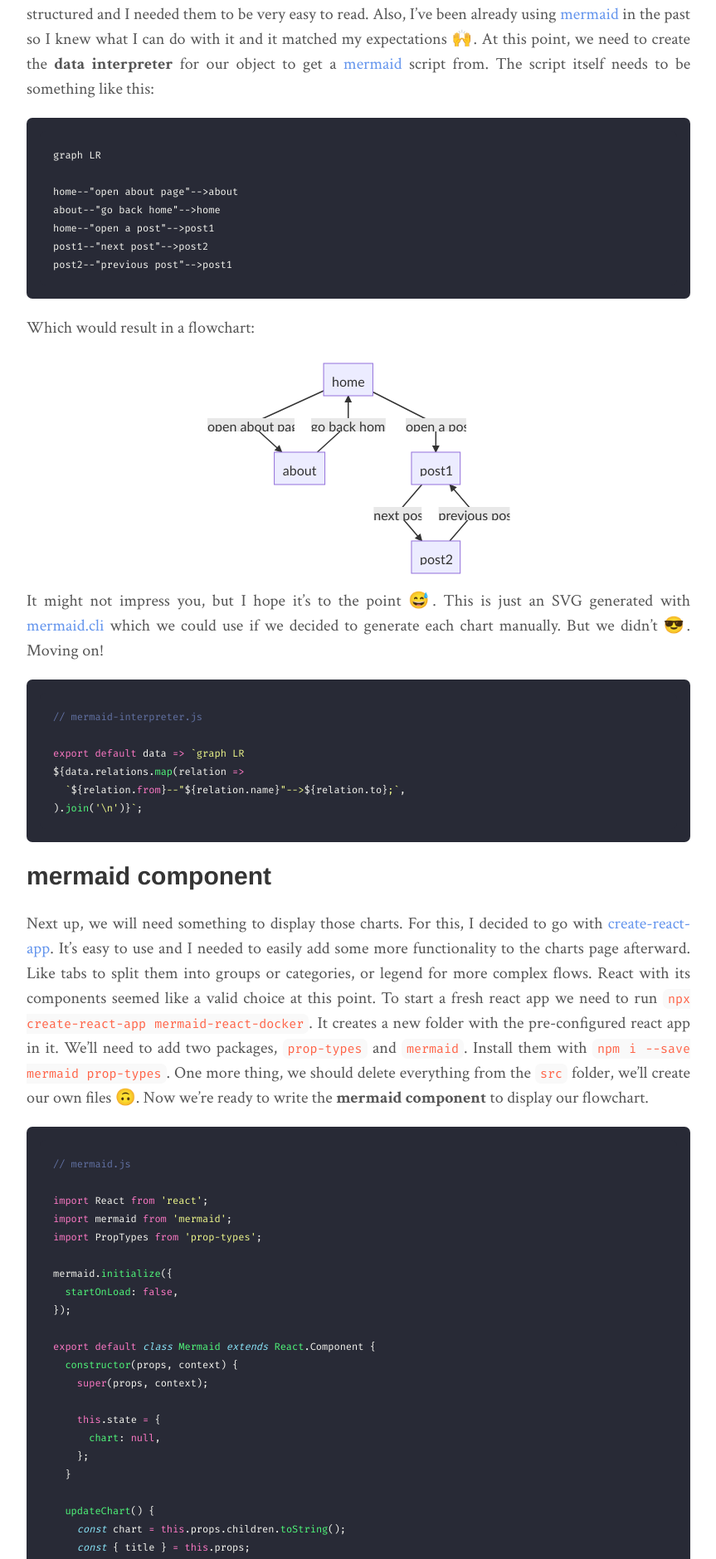
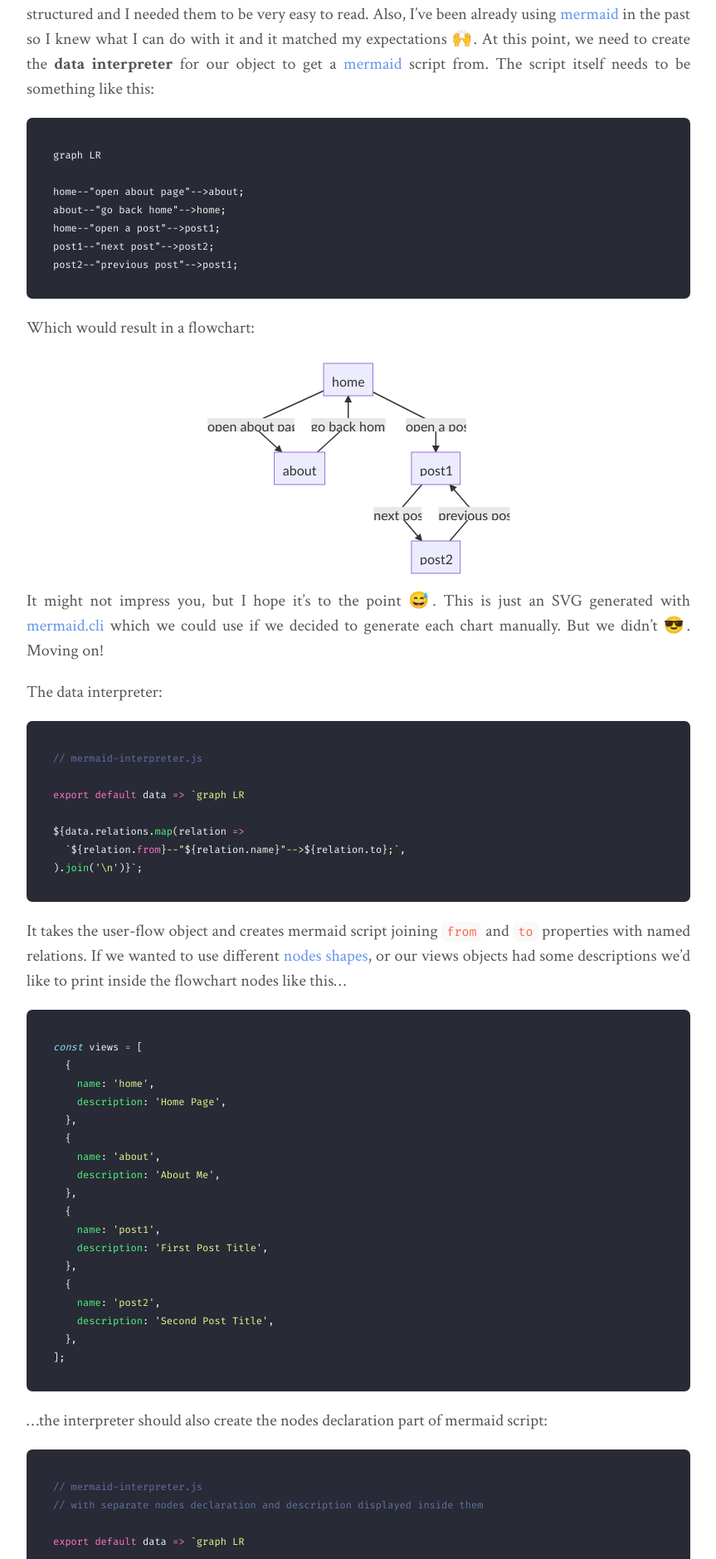
Before and after one commit to mkubrycz/mkubrycz.github.io, a Jekyll site: the page built from _posts/2019-02-24-mermaid-react-docker.md, in a window 1280 px wide. Shown: the part 2174-4053 px from the top of the page at 83% size, without its empty margins (208-1071 px from the left). Built offline with Jekyll 4.4.1, drawn with Linux system fonts in a browser that asks for light colours; some of the changed text lies outside the part shown.

Commit message:
updated mermaid-react-docker post

````diff
--- a/_posts/2019-02-24-mermaid-react-docker.md
+++ b/_posts/2019-02-24-mermaid-react-docker.md
@@ -75,11 +75,11 @@
 ```
 graph LR
 
-home--"open about page"-->about
-about--"go back home"-->home
-home--"open a post"-->post1
-post1--"next post"-->post2
-post2--"previous post"-->post1
+home--"open about page"-->about;
+about--"go back home"-->home;
+home--"open a post"-->post1;
+post1--"next post"-->post2;
+post2--"previous post"-->post1;
 ```
 
 Which would result in a flowchart:
@@ -88,14 +88,76 @@
 
 It might not impress you, but I hope it's to the point 😅. This is just an SVG generated with [mermaid.cli] which we could use if we decided to generate each chart manually. But we didn't 😎. Moving on!
 
+The data interpreter:
+
 ```js
 // mermaid-interpreter.js
 
 export default data => `graph LR
+
 ${data.relations.map(relation =>
   `${relation.from}--"${relation.name}"-->${relation.to};`,
 ).join('\n')}`;
 ```
+
+It takes the user-flow object and creates mermaid script joining `from` and `to` properties with named relations. If we wanted to use different [nodes shapes](https://mermaidjs.github.io/flowchart.html), or our views objects had some descriptions we'd like to print inside the flowchart nodes like this...
+
+```js
+const views = [
+  {
+    name: 'home',
+    description: 'Home Page',
+  },
+  {
+    name: 'about',
+    description: 'About Me',
+  },
+  {
+    name: 'post1',
+    description: 'First Post Title',
+  },
+  {
+    name: 'post2',
+    description: 'Second Post Title',
+  },
+];
+```
+
+...the interpreter should also create the nodes declaration part of mermaid script:
+
+```js
+// mermaid-interpreter.js
+// with separate nodes declaration and description displayed inside them
+
+export default data => `graph LR
+
+${data.views.map(view => `${view.name}(("${view.description}"));`).join('\n')}
+
+${data.relations.map(relation =>
+  `${relation.from}--"${relation.name}"-->${relation.to};`,
+).join('\n')}`;
+```
+
+In this case the final mermaid script would be:
+
+```
+graph LR
+
+home(("Home Page"));
+about(("About Me"));
+post1(("First Post Title"));
+post2(("Second Post Title"));
+
+home--"open about page"-->about;
+about--"go back home"-->home;
+home--"open a post"-->post1;
+post1--"next post"-->post2;
+post2--"previous post"-->post1;
+```
+
+And the flowchart would look like this:
+
+{% include img/mermaid-example-2.svg %}
 
 ## mermaid component
 
````
Also changed, not shown: _includes/img/mermaid-example-2.svg (added).
